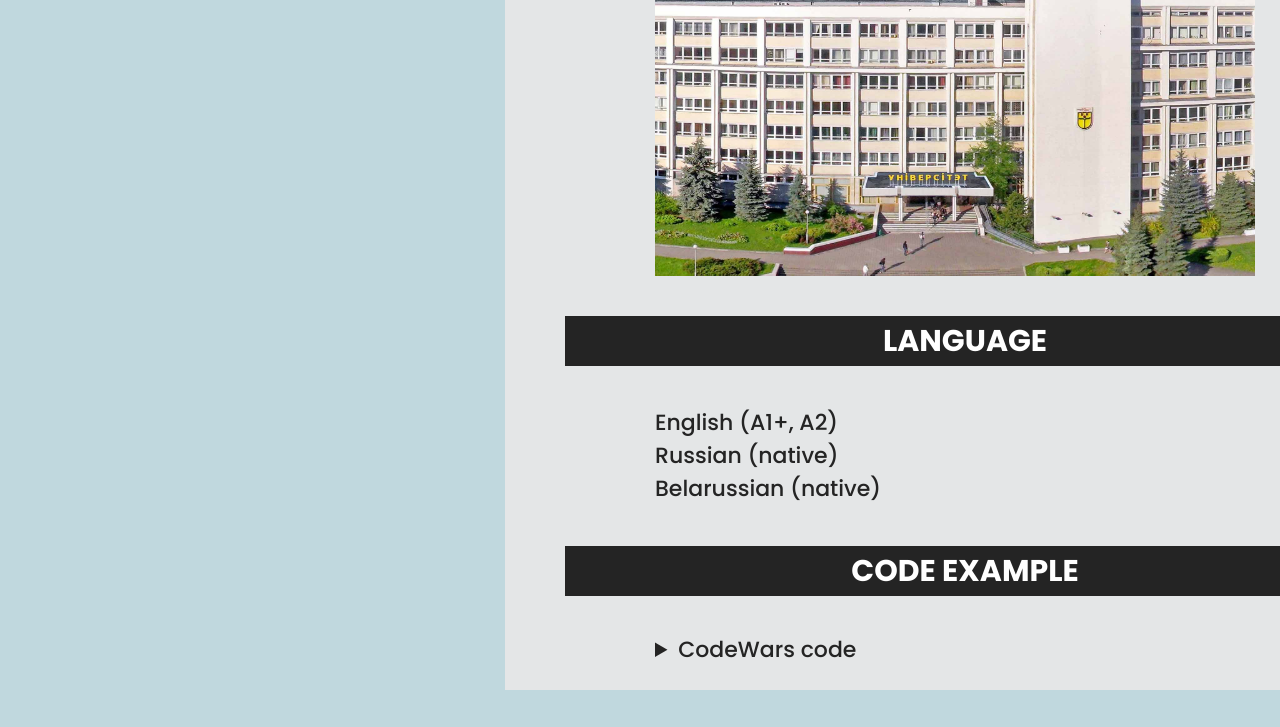
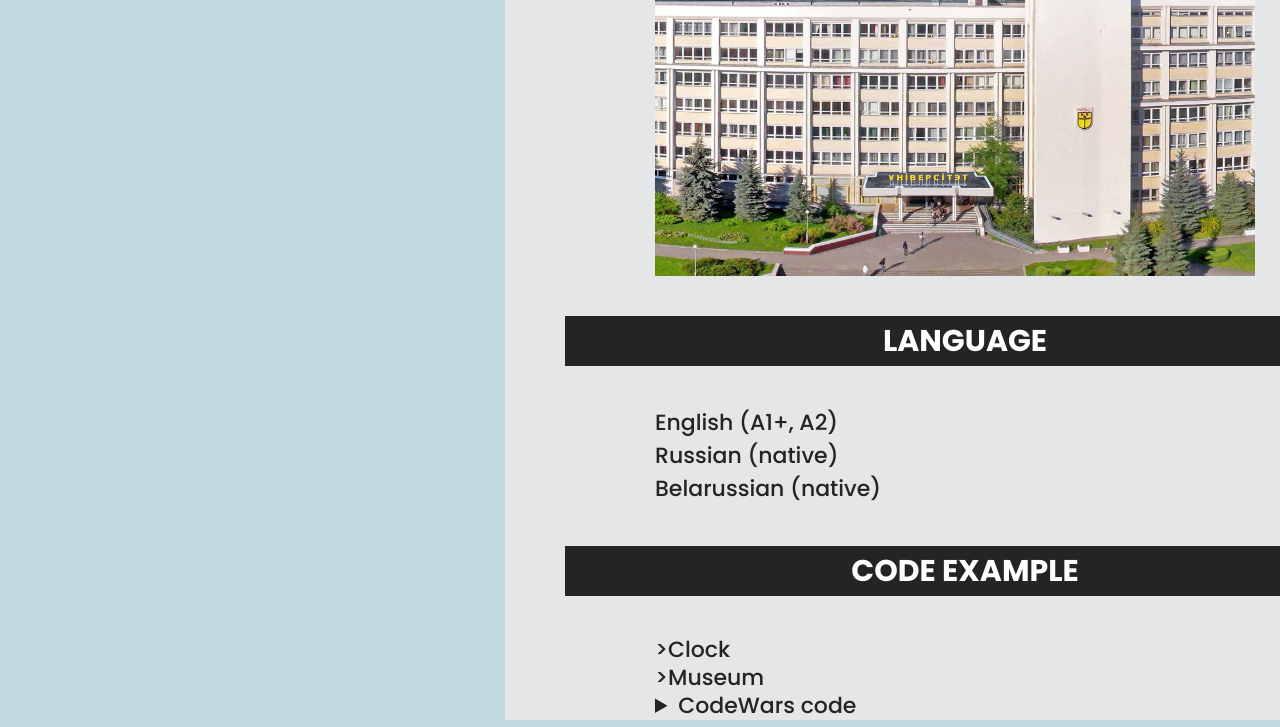
Before and after one commit to OlgaShebeda/sschool-cv, a plain HTML site: page index.html in a window 1280 px wide. Shown: the part 1380-2107 px from the top of the page. Drawn offline with nearby package versions, Linux system fonts and the light colour scheme.

Commit message:
feat: add link on progect

```diff
--- a/index.html
+++ b/index.html
@@ -146,6 +146,9 @@
         </section>
         <section id="code-exaples">
           <h2 class="light-title">code example</h2>
+          <a href="https://rolling-scopes-school.github.io/olgashebeda-JSFEPRESCHOOL/js30/" class="li-nav-language"> >Clock</a>
+          <br>
+          <a href="https://rolling-scopes-school.github.io/olgashebeda-JSFE2021Q3/museum-dom/" class="li-nav-language"> >Museum</a>
           <details>
             <summary>CodeWars code</summary>
             <pre>
```
